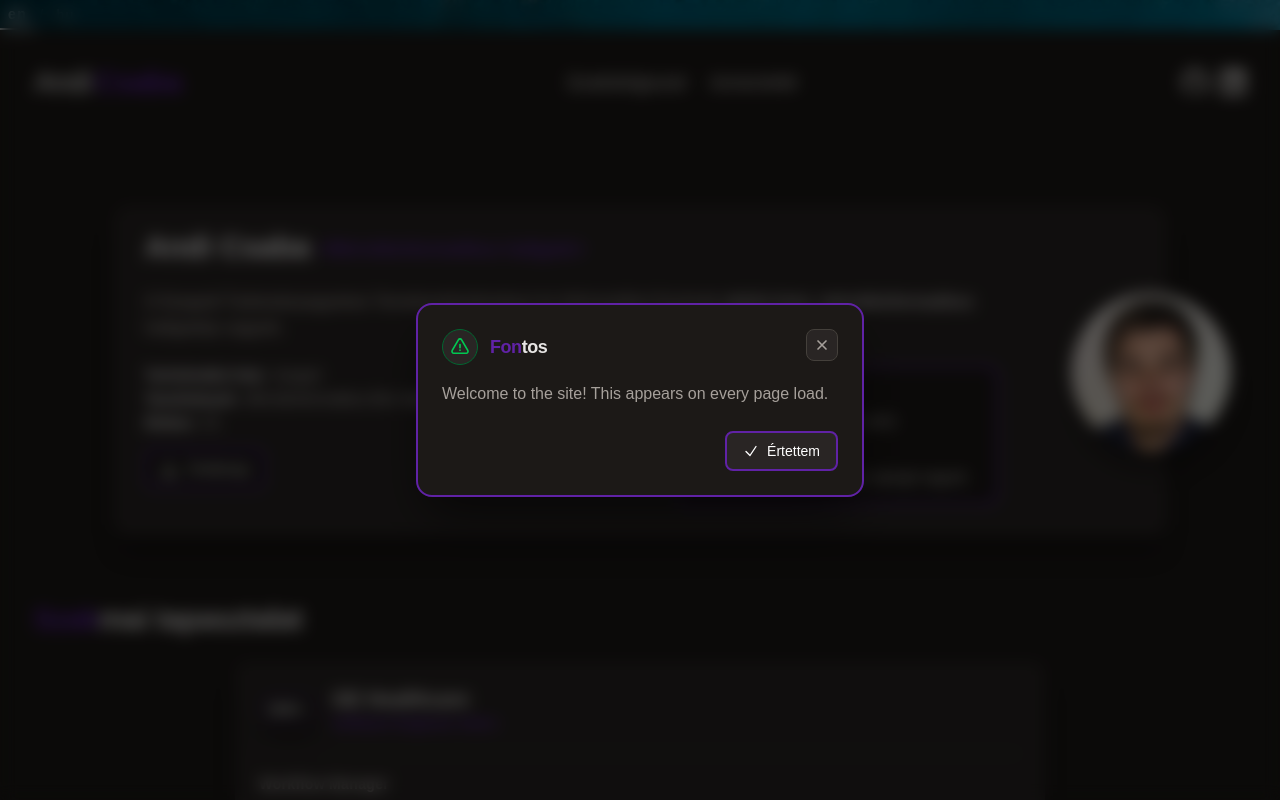
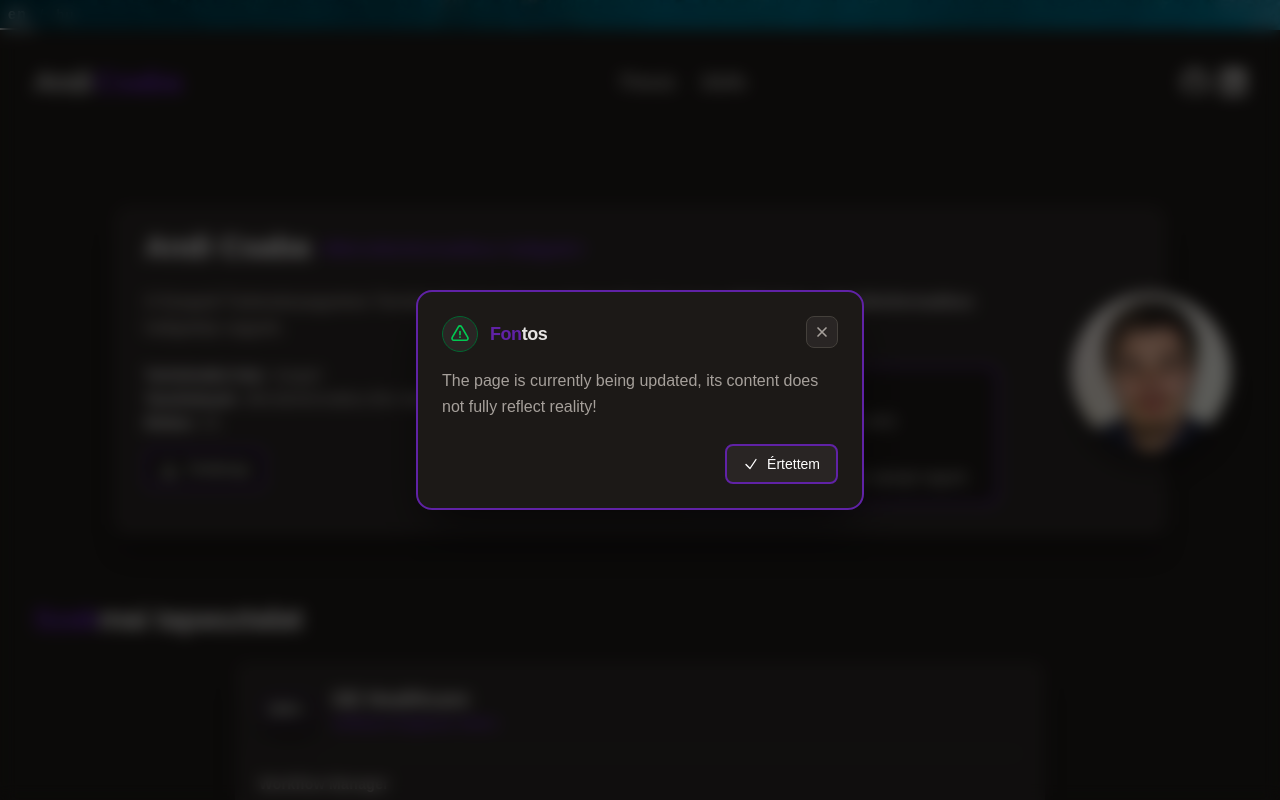
Before and after one commit to CsabaAndi/BrewlessPub, a Next.js app in the folder frontend/: page / in a window 1280 px wide. Shown: the top 800 px of the page. Built offline with nearby package versions, Linux system fonts and the light colour scheme.

Commit message:
Updated json file structure and correspondig code for language switch & udpated popup + header to use it

```diff
--- a/frontend/src/app/page.tsx
+++ b/frontend/src/app/page.tsx
@@ -9,7 +9,7 @@ export default function Home() {
   return (
 
     <div id='main' className='flex flex-col max-w-screen-2xl 2xl:max-w-screen-xl 2xl:m-8 items-start overflow-hidden border border-stone-900 bg-stone-900 2xl:rounded-3xl'>
-      <Popup message="Welcome to the site! This appears on every page load." />
+      <Popup />
       <Header />
       <About />
       <Footer />
--- a/frontend/src/components/Header.tsx
+++ b/frontend/src/components/Header.tsx
@@ -1,13 +1,15 @@
 'use client'
 import { GithubIcon, LinkedinIcon } from './Icons/SocialIcons'
 import { NavLink, HeaderProps } from './components.interface'
+import { useLang } from './contexts/LangContext';
 
-const NAV_LINKS: NavLink[] = [
-    { label: 'Szakdolgozat', sectionId: 'sect_xy_thesis' },
-    { label: 'Ismeretek', sectionId: 'sect_3_stacknew' },
-]
+function Header({ name = { first: 'Andi', last: 'Csaba' } }: HeaderProps) {
+    const { translate } = useLang();
 
-function Header({ name = { first: 'Andi', last: 'Csaba' }, navLinks = NAV_LINKS }: HeaderProps) {
+    const NAV_LINKS: NavLink[] = [
+        { label: translate('header.thesis'), sectionId: 'sect_xy_thesis' },
+        { label: translate('header.skills'), sectionId: 'sect_3_stacknew' },
+    ]
     const scrollToSection = (sectionId: string) => {
         document.getElementById(sectionId)?.scrollIntoView({ behavior: 'smooth' })
     }
@@ -21,7 +23,7 @@ function Header({ name = { first: 'Andi', last: 'Csaba' }, navLinks = NAV_LINKS
 
             <nav aria-label="Page sections">
                 <ul className="flex gap-x-2 sm:gap-x-4 list-none p-0 m-0">
-                    {navLinks.map(({ label, sectionId }) => (
+                    {NAV_LINKS.map(({ label, sectionId }) => (
                         <li key={sectionId}>
                             <button
                                 onClick={() => scrollToSection(sectionId)}
--- a/frontend/src/components/Popup.tsx
+++ b/frontend/src/components/Popup.tsx
@@ -1,12 +1,10 @@
 'use client';
 
 import { useState, useEffect } from 'react';
+import { useLang } from './contexts/LangContext';
 
-type PopupProps = {
-    message: string;
-};
-
-export default function Popup({ message }: PopupProps) {
+export default function Popup() {
+    const { translate } = useLang();
     const [mounted, setMounted] = useState(false);
     const [visible, setVisible] = useState(false);
 
@@ -69,7 +67,7 @@ export default function Popup({ message }: PopupProps) {
                     </button>
                 </div>
                 <p className='text-sm sm:text-base text-stone-400 leading-relaxed mb-6'>
-                    {message}
+                    {translate('popup.important')}
                 </p>
                 <div className='flex justify-end'>
                     <button
--- a/frontend/src/components/contexts/LangContext.tsx
+++ b/frontend/src/components/contexts/LangContext.tsx
@@ -11,7 +11,8 @@ const translations = { en, hu };
 interface LangContextType {
     lang: Lang;
     setLang: (lang: Lang) => void;
-    t: (key: keyof typeof en) => string;
+    translate: (key: string) => string;
+    td: <T>(key: string) => T;
 }
 
 const LangContext = createContext<LangContextType | null>(null);
@@ -22,10 +23,16 @@ export function LangProvider({ children }: { children: ReactNode }) {
         return navigator.language.startsWith("hu") ? "hu" : "en";
     });
 
-    const t = (key: keyof typeof en) => translations[lang][key] ?? key;
+    const translate = (key: string): string => {
+        return key.split('.').reduce((obj: any, k) => obj?.[k], translations[lang]) ?? key;
+    }
+
+    const td = <T,>(key: string): T => {
+        return key.split('.').reduce((obj: any, k) => obj?.[k], translations[lang]) as T;
+    }
 
     return (
-        <LangContext.Provider value={{ lang, setLang, t }}>
+        <LangContext.Provider value={{ lang, setLang, translate, td }}>
             {children}
         </LangContext.Provider>
     );
--- a/frontend/src/i18/en.json
+++ b/frontend/src/i18/en.json
@@ -1,31 +1,123 @@
 {
-    "popup.important": "The page is currently being updated, its content does not fully reflect reality!",
-    "global.firstname": "Csaba",
-    "global.lastname": "Andi",
-    "header.thesis": "Szakdolgozat",
-    "header.": "Ismeretek",
-    "about.about.": "",
-    "about.about.": "",
-    "about.about.": "",
-    "about.about.": "",
-    "about.work.": "",
-    "about.work.": "",
-    "about.work.": "",
-    "about.work.": "",
-    "about.education.": "",
-    "about.education.": "",
-    "about.education.": "",
-    "about.education.": "",
-    "about.thesis.": "",
-    "about.thesis.": "",
-    "about.thesis.": "",
-    "about.thesis.": "",
-    "about.projects.": "",
-    "about.projects.": "",
-    "about.projects.": "",
-    "about.projects.": "",
-    "about.stack.": "",
-    "about.stack.": "",
-    "about.stack.": "",
-    "about.stack.": ""
+    "popup": {
+        "important": "The page is currently being updated, its content does not fully reflect reality!"
+    },
+    "global": {
+        "firstname": "Csaba",
+        "lastname": "Andi"
+    },
+    "header": {
+        "thesis": "Thesis",
+        "skills": "Skills"
+    },
+    "about": {
+        "location": {
+            "key": "Location",
+            "value": "Szeged"
+        },
+        "age": {
+            "key": "Age",
+            "value": "25"
+        },
+        "hobbies": {
+            "heading": {
+                "colored": "Hob",
+                "rest": "bies"
+            },
+            "items": [
+                {
+                    "key": "Cooking",
+                    "value": "I love to cook and bake."
+                },
+                {
+                    "key": "Sport",
+                    "value": "I like to go running."
+                },
+                {
+                    "key": "Reading",
+                    "value": "I'm a thriller & fantasy fan."
+                }
+            ]
+        },
+        "work": {
+            "heading": {
+                "colored": "",
+                "rest": ""
+            },
+            "items": []
+        },
+        "education": {
+            "heading": {
+                "colored": "Edu",
+                "rest": "cation"
+            },
+            "items": [
+                {
+                    "startYear": 2019,
+                    "endYear": "present",
+                    "location": "University of Szeged",
+                    "description": "BSc Software Engineering"
+                },
+                {
+                    "startYear": 2015,
+                    "endYear": 2019,
+                    "location": "I. Béla High School, Szekszárd",
+                    "description": "High School Diploma"
+                }
+            ]
+        },
+        "languages": {
+            "heading": {
+                "colored": "Lan",
+                "rest": "guages"
+            },
+            "items": [
+                {
+                    "startYear": 2019,
+                    "endYear": "",
+                    "location": "Szekszárd",
+                    "description": "English intermediate 'C' type language exam"
+                }
+            ]
+        },
+        "thesis": {
+            "heading": {
+                "colored": "The",
+                "rest": "sis"
+            },
+            "topic": "Application of machine learning and deep learning in football",
+            "description": "Goal: building the most accurate models possible for predicting football match outcomes. Collecting, processing, analysing and visualising data, then creating prediction models using machine learning and deep learning."
+        },
+        "projects": {
+            "heading": {
+                "colored": "Pro",
+                "rest": "jects"
+            },
+            "items": [
+                {
+                    "title": "Data collection",
+                    "summary": "Data collection for thesis"
+                },
+                {
+                    "title": "Portfolio website",
+                    "summary": "Responsive portfolio website"
+                },
+                {
+                    "title": "Cryptocurrency price tracker",
+                    "summary": "Web development frameworks project"
+                }
+            ]
+        },
+        "stack": {
+            "heading": {
+                "colored": "Tech",
+                "rest": " Stack"
+            },
+            "categories": {
+                "back_front": "Backend & Frontend",
+                "db_cloud": "Database & Cloud",
+                "os_secu": "Operating systems & Privacy"
+            }
+        }
+    }
 }
--- a/frontend/src/i18/hu.json
+++ b/frontend/src/i18/hu.json
@@ -1,31 +1,123 @@
 {
-    "popup.important": "Az oldal frissítés alatt áll, tartalma nem teljes mértékben egyezik meg a valósággal!!",
-    "global.firstname": "Csaba",
-    "global.lastname": "Andi",
-    "header.thesis": "Szakdolgozat",
-    "header.": "Ismeretek",
-    "about.about.": "",
-    "about.about.": "",
-    "about.about.": "",
-    "about.about.": "",
-    "about.work.": "",
-    "about.work.": "",
-    "about.work.": "",
-    "about.work.": "",
-    "about.education.": "",
-    "about.education.": "",
-    "about.education.": "",
-    "about.education.": "",
-    "about.thesis.": "",
-    "about.thesis.": "",
-    "about.thesis.": "",
-    "about.thesis.": "",
-    "about.projects.": "",
-    "about.projects.": "",
-    "about.projects.": "",
-    "about.projects.": "",
-    "about.stack.": "",
-    "about.stack.": "",
-    "about.stack.": "",
-    "about.stack.": ""
+    "popup": {
+        "important": "Az oldal frissítés alatt áll, tartalma nem teljes mértékben egyezik meg a valósággal!!"
+    },
+    "global": {
+        "firstname": "Csaba",
+        "lastname": "Andi"
+    },
+    "header": {
+        "thesis": "Szakdolgozat",
+        "skills": "Ismeretek"
+    },
+    "about": {
+        "location": {
+            "key": "Tartózkodási hely",
+            "value": "Szeged"
+        },
+        "age": {
+            "key": "Életkor",
+            "value": "25"
+        },
+        "hobbies": {
+            "heading": {
+                "colored": "Hob",
+                "rest": "bik"
+            },
+            "items": [
+                {
+                    "key": "Főzés",
+                    "value": "Szeretek főzni és sütni."
+                },
+                {
+                    "key": "Sport",
+                    "value": "Szokásom futni."
+                },
+                {
+                    "key": "Olvasás",
+                    "value": "Krimi & Fantasy rajongó vagyok."
+                }
+            ]
+        },
+        "work": {
+            "heading": {
+                "colored": "",
+                "rest": ""
+            },
+            "items": []
+        },
+        "education": {
+            "heading": {
+                "colored": "Tan",
+                "rest": "ulmányok"
+            },
+            "items": [
+                {
+                    "startYear": 2019,
+                    "endYear": "present",
+                    "location": "Szegedi Tudományegyetem",
+                    "description": "Mérnökinformatikus BSc"
+                },
+                {
+                    "startYear": 2015,
+                    "endYear": 2019,
+                    "location": "Szekszárdi I. Béla Gimnázium",
+                    "description": "Érettségi"
+                }
+            ]
+        },
+        "languages": {
+            "heading": {
+                "colored": "Nye",
+                "rest": "lvek"
+            },
+            "items": [
+                {
+                    "startYear": 2019,
+                    "endYear": "",
+                    "location": "Szekszárd",
+                    "description": "Angol középfokú 'C' típusú nyelvvizsga"
+                }
+            ]
+        },
+        "thesis": {
+            "heading": {
+                "colored": "Szak",
+                "rest": "dolgozat"
+            },
+            "topic": "Gépi tanulás és mély tanulás alkalmazása a labdarúgásban",
+            "description": "Cél: minél pontosabb modellek alkotása labdarúgás meccsek eredményének predikciójára. Adatok gyűjtése, feldolgozása, elemzése és vizualizációja, majd predikciós modellek alkotása gépi tanulás és mély tanulás alkalmazásával."
+        },
+        "projects": {
+            "heading": {
+                "colored": "Pro",
+                "rest": "jektek"
+            },
+            "items": [
+                {
+                    "title": "Adatgyűjtés",
+                    "summary": "Adatgyűjtés szakdolgozathoz"
+                },
+                {
+                    "title": "Portfólió weboldal",
+                    "summary": "Reszponzív portfólió weboldal"
+                },
+                {
+                    "title": "Kriptovaluta árfolyam figyelő alkalmazás",
+                    "summary": "Webfejlesztési keretrendszerek projektmunka"
+                }
+            ]
+        },
+        "stack": {
+            "heading": {
+                "colored": "Szak",
+                "rest": "mai ismeretek"
+            },
+            "categories": {
+                "back_front": "Backend & Frontend",
+                "db_cloud": "Database & Cloud",
+                "os_secu": "Operating systems & Privacy"
+            }
+        }
+    }
 }
```
